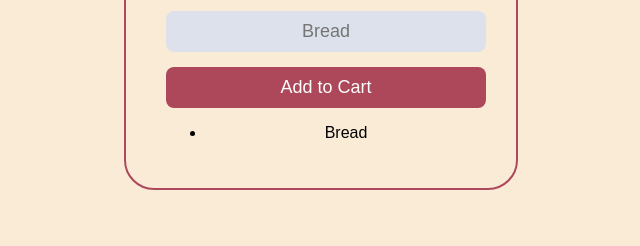
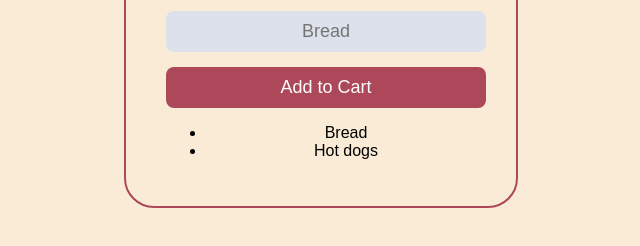
Before and after one commit to daposarumi/Shopping-cart-project, a plain HTML site: page index.html in a window 1280 px wide. Shown: the part 434-680 px from the top of the page, without its empty margins (319-959 px from the left). Drawn offline with Linux system fonts and the light colour scheme; files whose address does not match are found by name.

Commit message:
Add new files

```diff
--- a/index.html
+++ b/index.html
@@ -12,8 +12,9 @@
         <img src="images/PBF.png" alt="logo" class="logo"><br>
         <input type="text" id="input-field" placeholder="Bread">
         <button  id="add-button">Add to Cart</button>
-        <ul>
+        <ul id="shopping-list">
             <li>Bread</li>
+            <li>Hot dogs</li>
         </ul>
         <script src="index.js" type="module"></script>
     </div>
--- a/index.js
+++ b/index.js
@@ -8,6 +8,7 @@ const appSettings = {
 const app = initializeApp(appSettings)
 const database = getDatabase(app)
 const shoppinglistInDB = ref(database, "shoppingList")
+const shoppingListEl = document.getElementById(shopping-list)
 
 
 const inputFieldEl = document.getElementById("input-field")
@@ -17,5 +18,7 @@ addButtonEl.addEventListener("click", function() {
     let inputValue = inputFieldEl.value
 
     push(shoppinglistInDB, inputValue)
-    console.log(inputValue)
+
+    shoppingListEl.innerHTML += '<li>${inputValue}</li>'
+
 })
```
Also changed, not shown: images/PBF.png (renamed from PBF.png).
